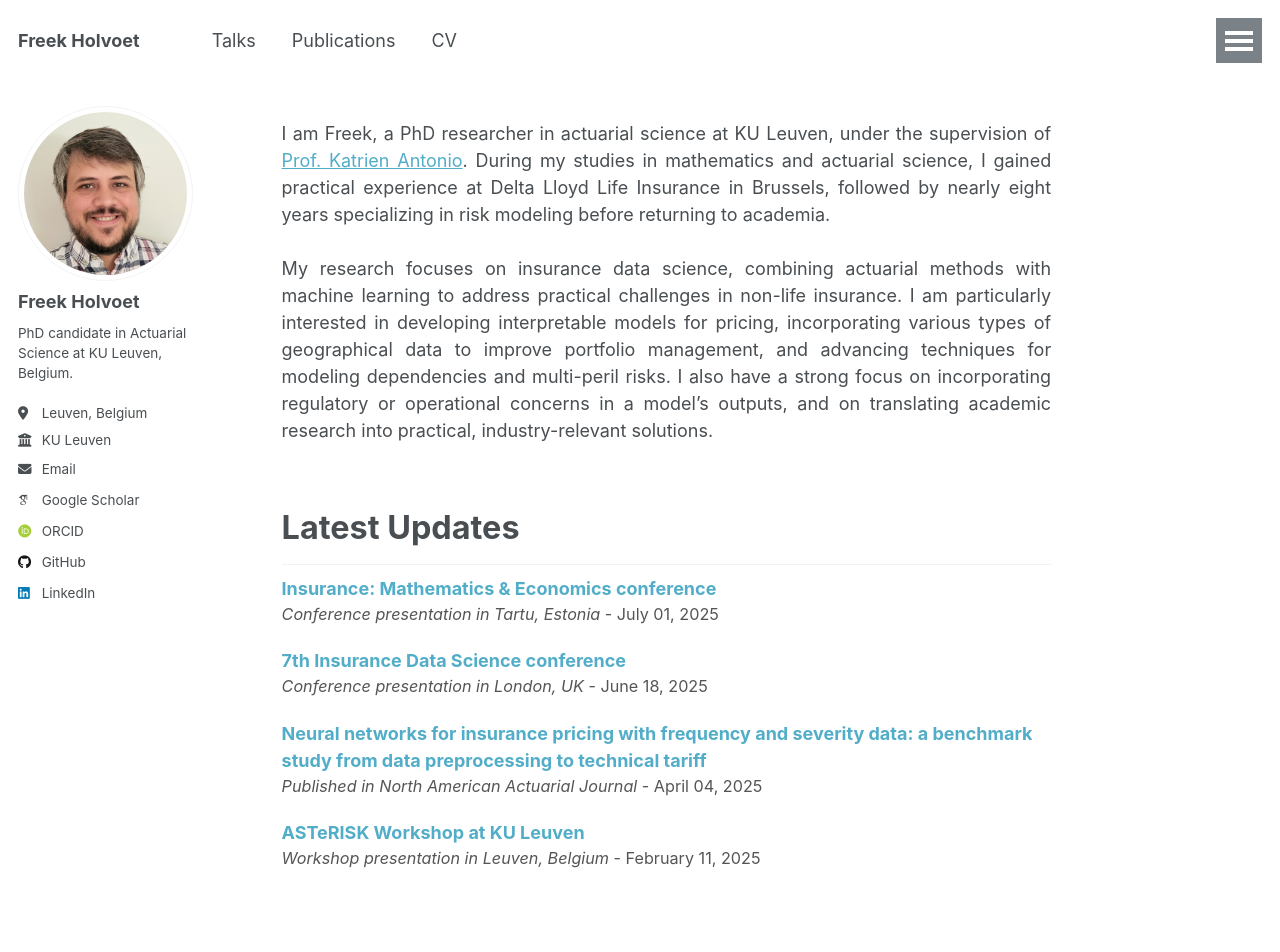
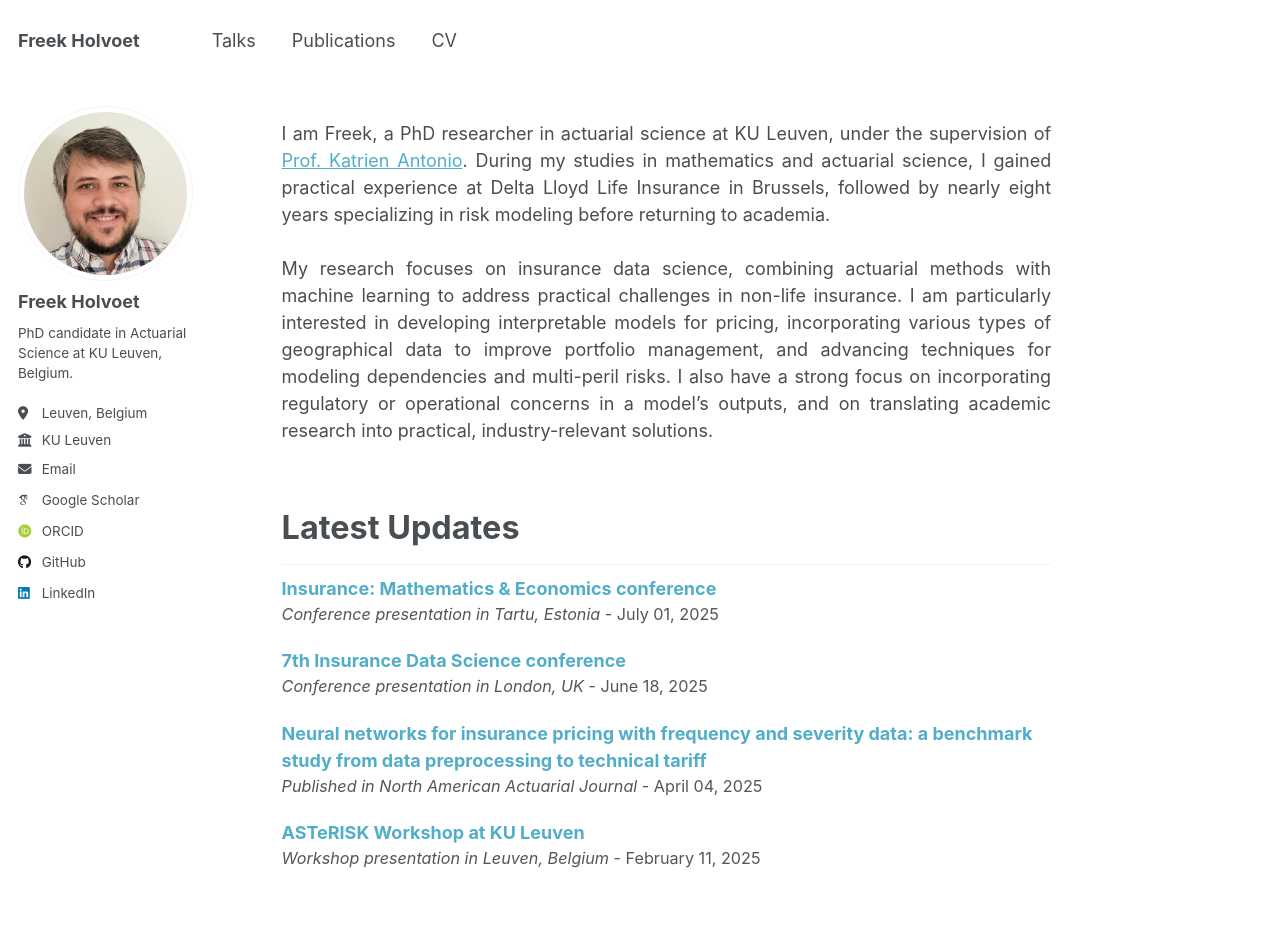
Before and after one commit to freekholvoet/freekholvoet.github.io, a Jekyll site: the page built from _pages/about.md, in a window 1280 px wide. Shown: the top 952 px of the page. Built offline with Jekyll 4.4.1, drawn with Linux system fonts in a browser that asks for light colours; some web fonts are replaced.

Commit message:
Fix navigation: Add hidden class to button and hidden-links container, disable wdm for Ruby 3.4

```diff
--- a/Gemfile
+++ b/Gemfile
@@ -16,7 +16,7 @@ gem "github-pages", group: :jekyll_plugins
 
 # gem "jekyll"
 
-gem "wdm", "~> 0.1.0" if Gem.win_platform?
+# gem "wdm", "~> 0.1.0" if Gem.win_platform?  # Commented out - incompatible with Ruby 3.4
 
 # If you have any plugins, put them here!
 group :jekyll_plugins do
--- a/_includes/masthead.html
+++ b/_includes/masthead.html
@@ -4,7 +4,7 @@
   <div class="masthead__inner-wrap">
     <div class="masthead__menu">
       <nav id="site-nav" class="greedy-nav">
-        <button><div class="navicon"></div></button>
+        <button class="hidden"><div class="navicon"></div></button>
         <ul class="visible-links">
           <li class="masthead__menu-item masthead__menu-item--lg persist"><a href="{{ base_path }}/">{{ site.title }}</a></li>
           {% for link in site.data.navigation.main %}
@@ -16,6 +16,7 @@
             <li class="masthead__menu-item"><a href="{{ domain }}{{ link.url }}">{{ link.title }}</a></li>
           {% endfor %}
         </ul>
+        <ul class="hidden-links hidden"></ul>
       </nav>
     </div>
   </div>
```
